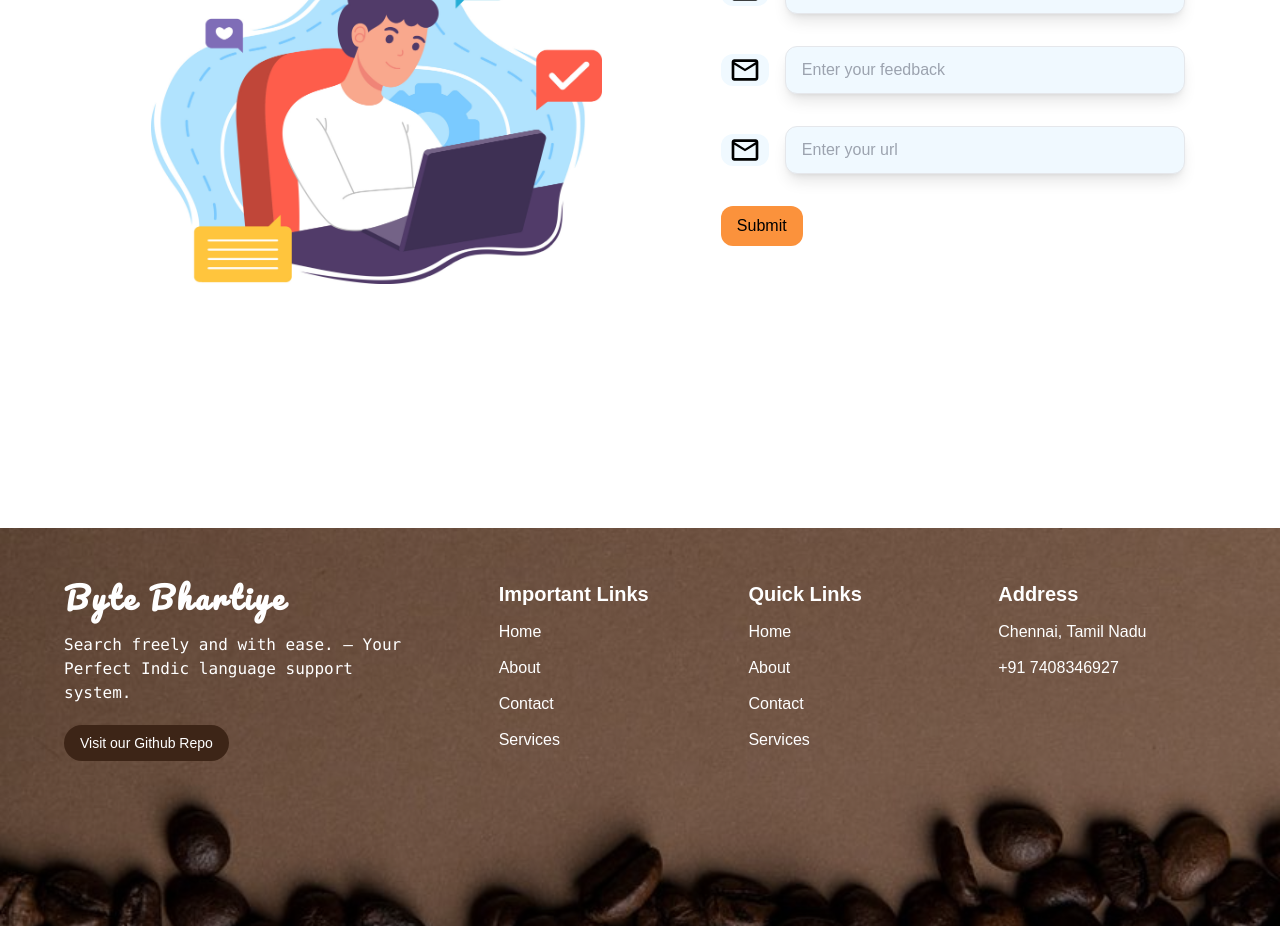
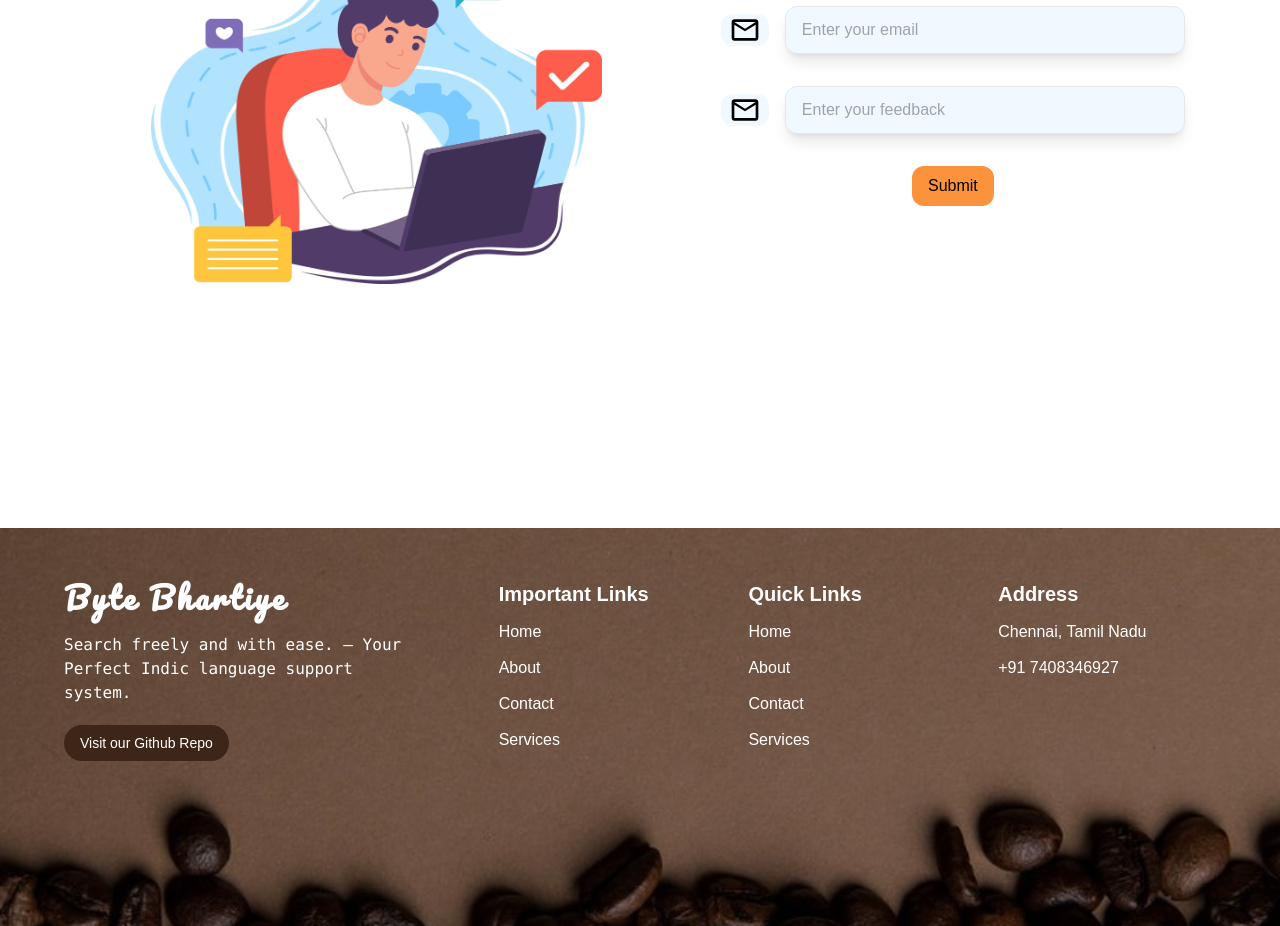
Before and after one commit to StephenStolk/ByteBhartiye, a React (Vite) app in the folder client/: page / in a window 1280 px wide. Shown: the part 3000-3926 px from the top of the page. Built offline with nearby package versions, Linux system fonts and the light colour scheme; some icons are missing.

Commit message:
Update Contact.jsx

```diff
--- a/client/src/components/Contact/Contact.jsx
+++ b/client/src/components/Contact/Contact.jsx
@@ -112,28 +112,9 @@ const Contact = () => {
                   onChange={(e) => setFeed(e.target.value)}
                 ></input>
               </motion.div>
-              <motion.div
-                variants={fadeIn4(3.2)}
-                initial="hidden"
-                whileInView={"show"}
-                viewport={{ once: false, amount: 0.7 }}
-                className="flex flex-row justify-center items-center mx-auto pb-[2rem]"
-              >
-                <MdOutlineEmail className="m-auto w-[3rem] bg-sky-50 h-[2rem] rounded-xl mr-[1rem]" />
-                <input
-                  type="text"
-                  name="userurl"
-                  id="userurl"
-                  autoComplete="off"
-                  placeholder="Enter your url"
-                  className="outline-none bg-sky-50 border border-spacing-5 w-[25rem] h-[3rem] rounded-xl px-[1rem] shadow-lg active:animate-bounce"
-                  value={customurl}
-                  onChange={(e) => setCustomurl(e.target.value)}
-                ></input>
-              </motion.div>
               <button
                 type="submit"
-                className="bg-orange-400 p-[0.5rem] px-[1rem] rounded-xl hover:text-white hover:bg-gray-700 focus:outline-none focus:ring-2 focus:ring-offset-2 focus:ring-offset-gray-800 focus:ring-white"
+                className="flex bg-orange-400 p-[0.5rem] px-[1rem] rounded-xl hover:text-white hover:bg-gray-700 focus:outline-none focus:ring-2 focus:ring-offset-2 focus:ring-offset-gray-800 focus:ring-white mx-auto"
               >
                 Submit
               </button>
```
